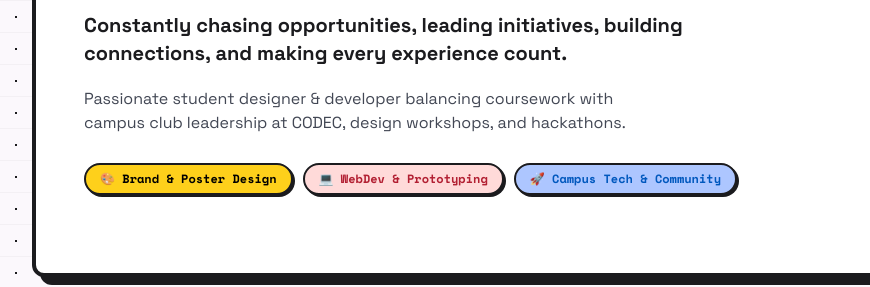
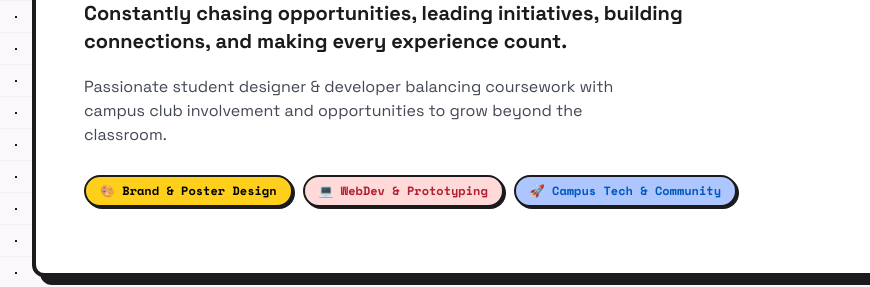
Before and after one commit to Shouryyaa/PORTFOLIO, a plain HTML site: page index.html in a window 1280 px wide. Shown: the part 319-606 px from the top of the page, 0-870 px from the left. Drawn offline with nearby package versions, Linux system fonts and the light colour scheme.

Commit message:
line below name and para updated

```diff
--- a/index.html
+++ b/index.html
@@ -149,7 +149,7 @@
               Constantly chasing opportunities, leading initiatives, building connections, and making every experience count.
             </p>
 <p class="font-body-md text-sm md:text-base text-on-surface-variant max-w-xl leading-relaxed">
-              Passionate student designer &amp; developer balancing coursework with campus club leadership at CODEC, design workshops, and hackathons.
+              Passionate student designer &amp; developer balancing coursework with campus club involvement and opportunities to grow beyond the classroom.
             </p>
 <div class="pt-2 flex flex-wrap gap-2.5">
 <span class="font-label-code text-xs bg-secondary-container text-black px-3.5 py-1.5 rounded-full border-2 border-on-surface shadow-[2px_2px_0px_#1b1b1e] font-bold">
```
